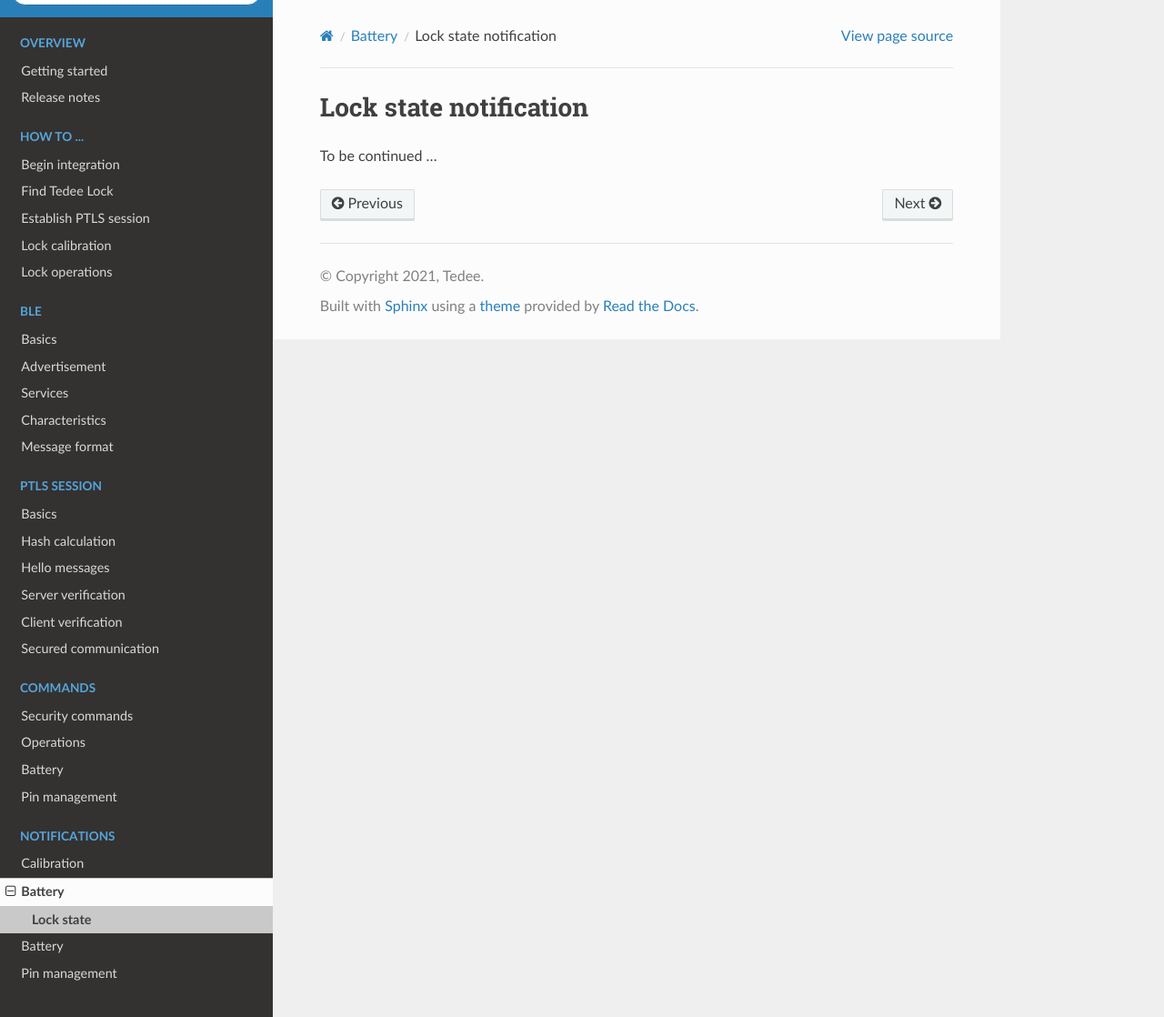
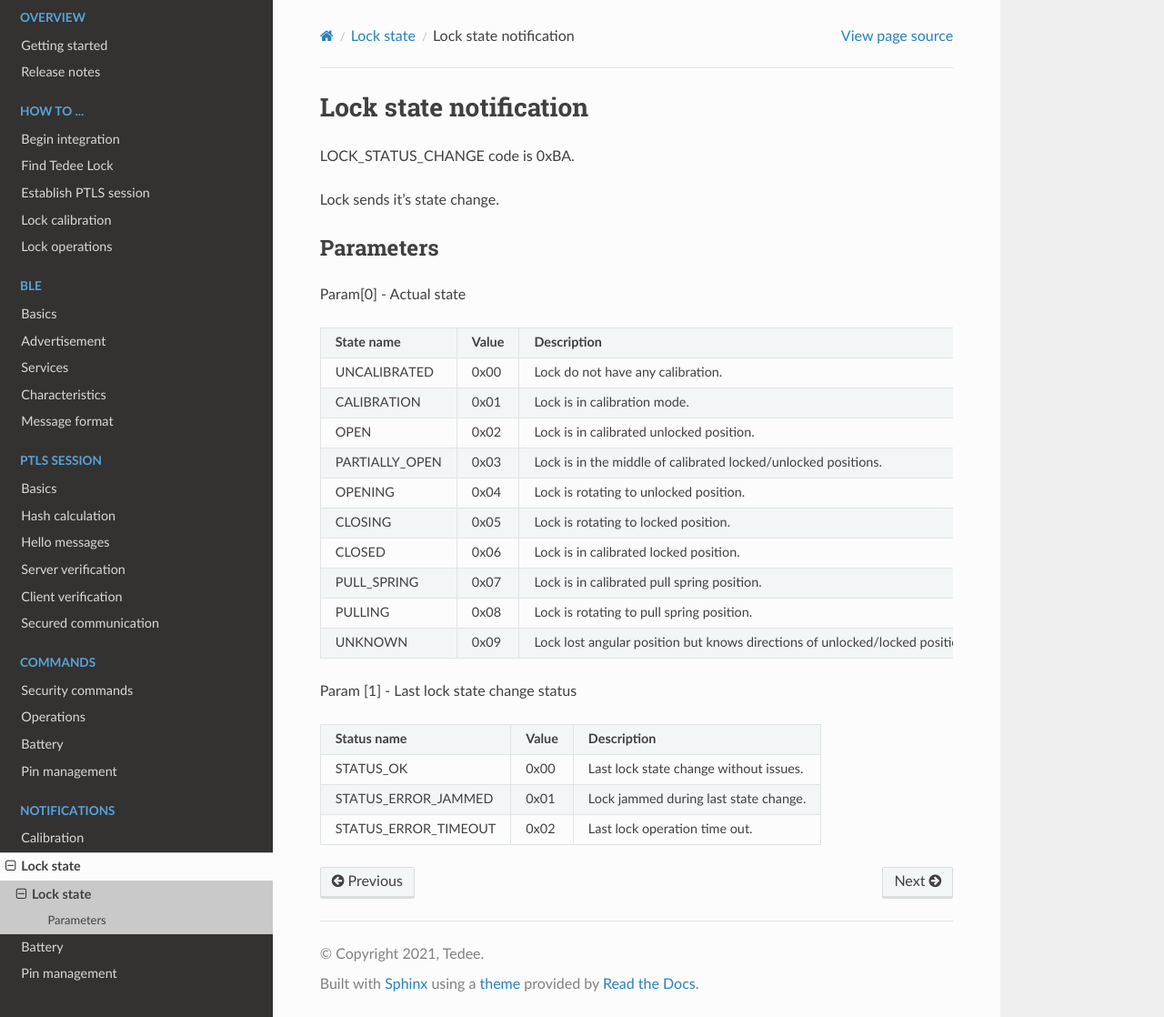
Before and after one commit to tedee-com/tedee-lock-ble-api-doc, a Sphinx documentation site: the page built from docs/source/notifications/operations/lock-state.rst, in a window 1280 px wide and 1118 px high. Shown: the whole window at 91% size. Built offline with Sphinx 7.4.7 and the Read the Docs theme 2.0.0, drawn with Linux system fonts in a browser that asks for light colours; pages that are not in the unit, such as notebooks, are missing from menus.

Commit message:
add notifications description and get battery command

```diff
--- a/docs/source/notifications/battery/index.rst
+++ b/docs/source/notifications/battery/index.rst
@@ -6,7 +6,13 @@ Battery
    :hidden:
 
    Battery state <battery-state>
+   Start charging <start-charging>
+   Stop charging <stop-charging>
+   Fully charged <fully-charged>
 
 **Operations**
 
 - `Battery state <battery-state.html>`_
+- `Start charging <start-charging.html>`_
+- `Stop charging <stop-charging.html>`_
+- `Fully charged <fully-charged.html>`_
--- a/docs/source/notifications/operations/index.rst
+++ b/docs/source/notifications/operations/index.rst
@@ -1,5 +1,5 @@
-Battery
-=======
+Lock state
+==========
 
 .. toctree::
    :maxdepth: 1
--- a/docs/source/notifications/operations/lock-state.rst
+++ b/docs/source/notifications/operations/lock-state.rst
@@ -1,4 +1,47 @@
 Lock state notification
 =======================
 
-To be continued ...
+LOCK_STATUS_CHANGE code is 0xBA.
+
+Lock sends it's state change.
+
+Parameters
+----------
+
+Param[0] - Actual state
+
++----------------+-----------+-------------------------------------------------------------------------------+
+| **State name** | **Value** | **Description**                                                               |
++----------------+-----------+-------------------------------------------------------------------------------+
+| UNCALIBRATED   | 0x00      | Lock do not have any calibration.                                             |
++----------------+-----------+-------------------------------------------------------------------------------+
+| CALIBRATION    | 0x01      | Lock is in calibration mode.                                                  |
++----------------+-----------+-------------------------------------------------------------------------------+
+| OPEN           | 0x02      | Lock is in calibrated unlocked position.                                      |
++----------------+-----------+-------------------------------------------------------------------------------+
+| PARTIALLY_OPEN | 0x03      | Lock is in the middle of calibrated locked/unlocked positions.                |
++----------------+-----------+-------------------------------------------------------------------------------+
+| OPENING        | 0x04      | Lock is rotating to unlocked position.                                        |
++----------------+-----------+-------------------------------------------------------------------------------+
+| CLOSING        | 0x05      | Lock is rotating to locked position.                                          |
++----------------+-----------+-------------------------------------------------------------------------------+
+| CLOSED         | 0x06      | Lock is in calibrated locked position.                                        |
++----------------+-----------+-------------------------------------------------------------------------------+
+| PULL_SPRING    | 0x07      | Lock is in calibrated pull spring position.                                   |
++----------------+-----------+-------------------------------------------------------------------------------+
+| PULLING        | 0x08      | Lock is rotating to pull spring position.                                     |
++----------------+-----------+-------------------------------------------------------------------------------+
+| UNKNOWN        | 0x09      | Lock lost angular position but knows directions of unlocked/locked positions. |
++----------------+-----------+-------------------------------------------------------------------------------+
+
+Param [1] - Last lock state change status
+
++----------------------+-----------+-------------------------------------------+
+| **Status name**      | **Value** | **Description**                           |
++----------------------+-----------+-------------------------------------------+
+| STATUS_OK            | 0x00      | Last lock state change without issues.    |
++----------------------+-----------+-------------------------------------------+
+| STATUS_ERROR_JAMMED  | 0x01      | Lock jammed during last state change.     |
++----------------------+-----------+-------------------------------------------+
+| STATUS_ERROR_TIMEOUT | 0x02      | Last lock operation time out.             |
++----------------------+-----------+-------------------------------------------+
```
Also changed, not shown: docs/source/commands/battery/get-battery-information.rst (+23 -1 lines), docs/source/notifications/battery/battery-state.rst (+14 -3 lines), docs/source/notifications/battery/fully-charged.rst (added, +10 -0 lines), docs/source/notifications/battery/start-charging.rst (added, +11 -0 lines), docs/source/notifications/battery/stop-charging.rst (added, +11 -0 lines).
